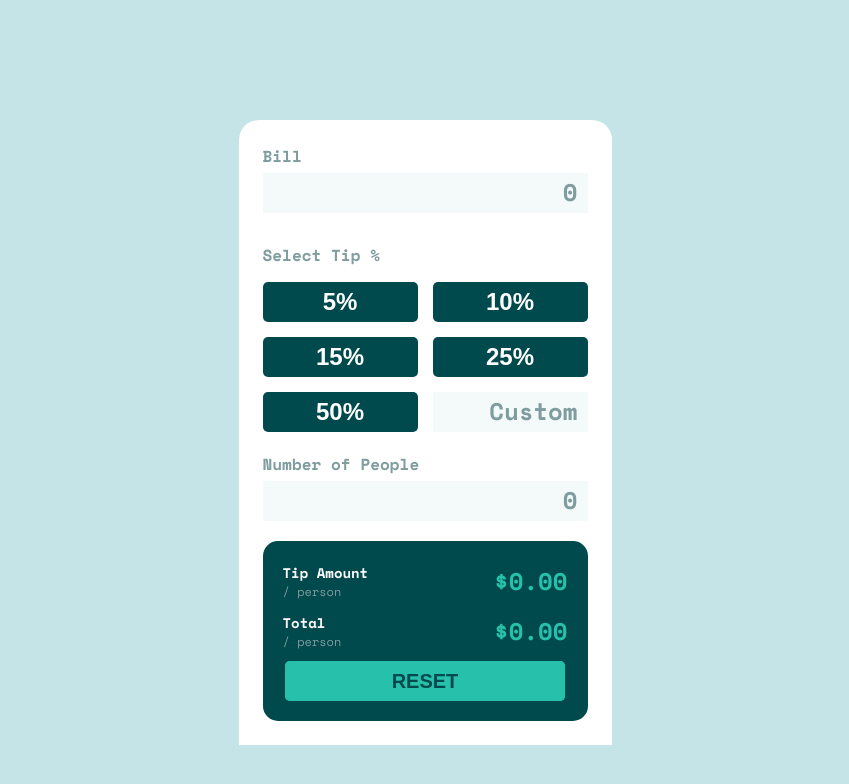
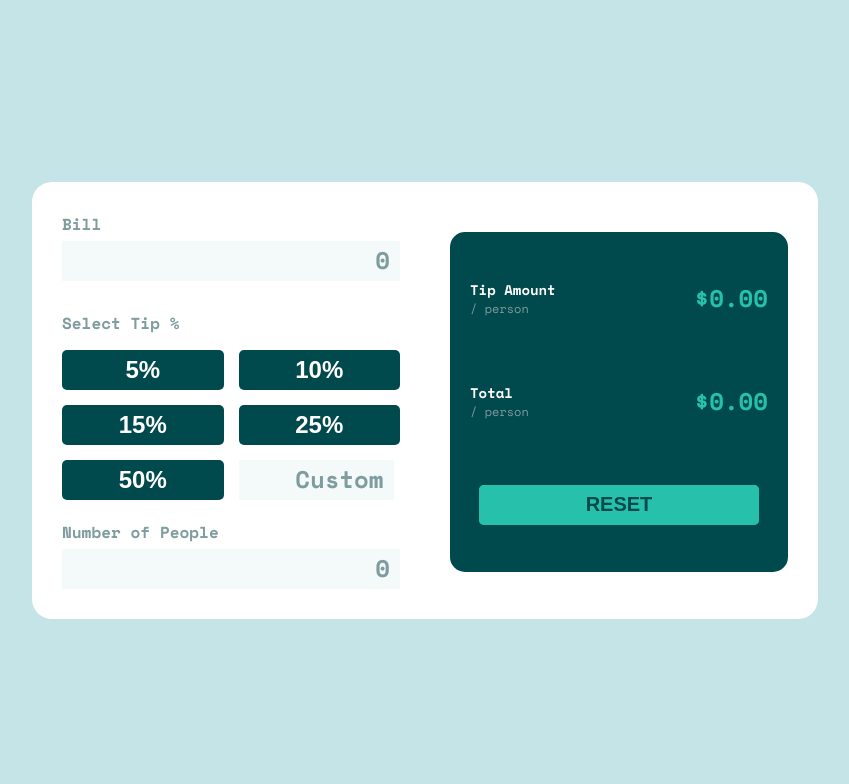
Before and after one commit to Absolam/Tip-calculator, a plain HTML site: page index.html in a window 1280 px wide. Shown: the whole page, without its empty margins (215-1064 px from the left). Drawn offline with nearby package versions, Linux system fonts and the light colour scheme.

Commit message:
Update style.css

```diff
--- a/style.css
+++ b/style.css
@@ -9,14 +9,23 @@ html {
 }
 
 body {
-  background-color: white;
+  /* background-color: white; */
   font-family: "space mono", sans-serif;
 
-  width: 325px;
+  width: 100vw;
+  height: 100vh;
+  display: flex;
+  justify-content: center;
+  align-items: center;
 
-  margin: 120px auto 0 auto;
-  padding: 24px;
+  padding: 0px;
   border-radius: 20px 20px 0 0;
+}
+
+.container {
+  background-color: white;
+  padding: 30px 30px;
+  border-radius: 20px;
 }
 
 input {
@@ -157,3 +166,15 @@ h3 {
   background-color: hsl(172, 67%, 45%);
   color: hsl(183, 100%, 15%);
 }
+
+@media (min-width: 900px) {
+  .container {
+    display: grid;
+    grid-template-columns: 1fr 1fr;
+    gap: 50px;
+  }
+
+  .calculate-container {
+    height: 300px;
+  }
+}
```
